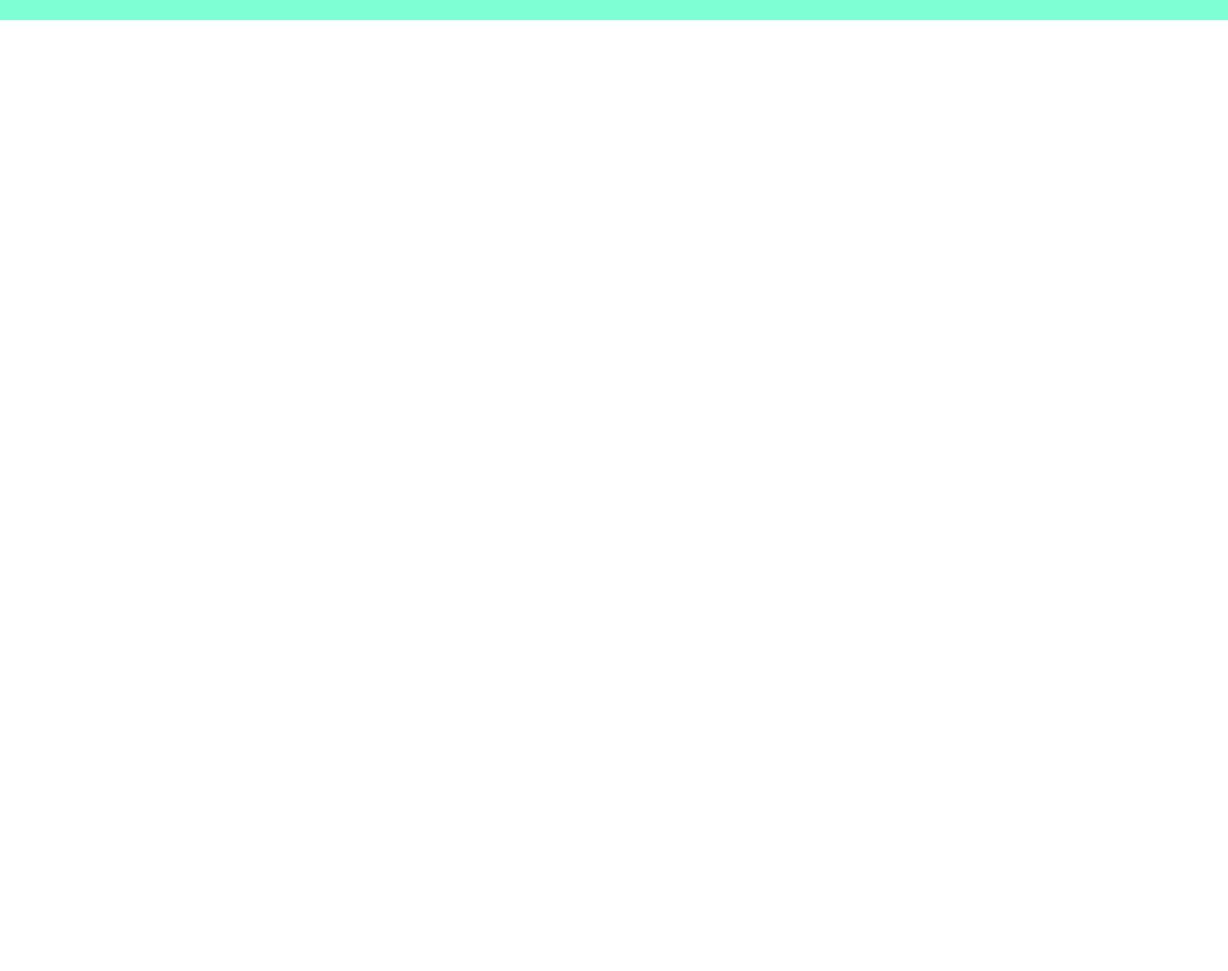
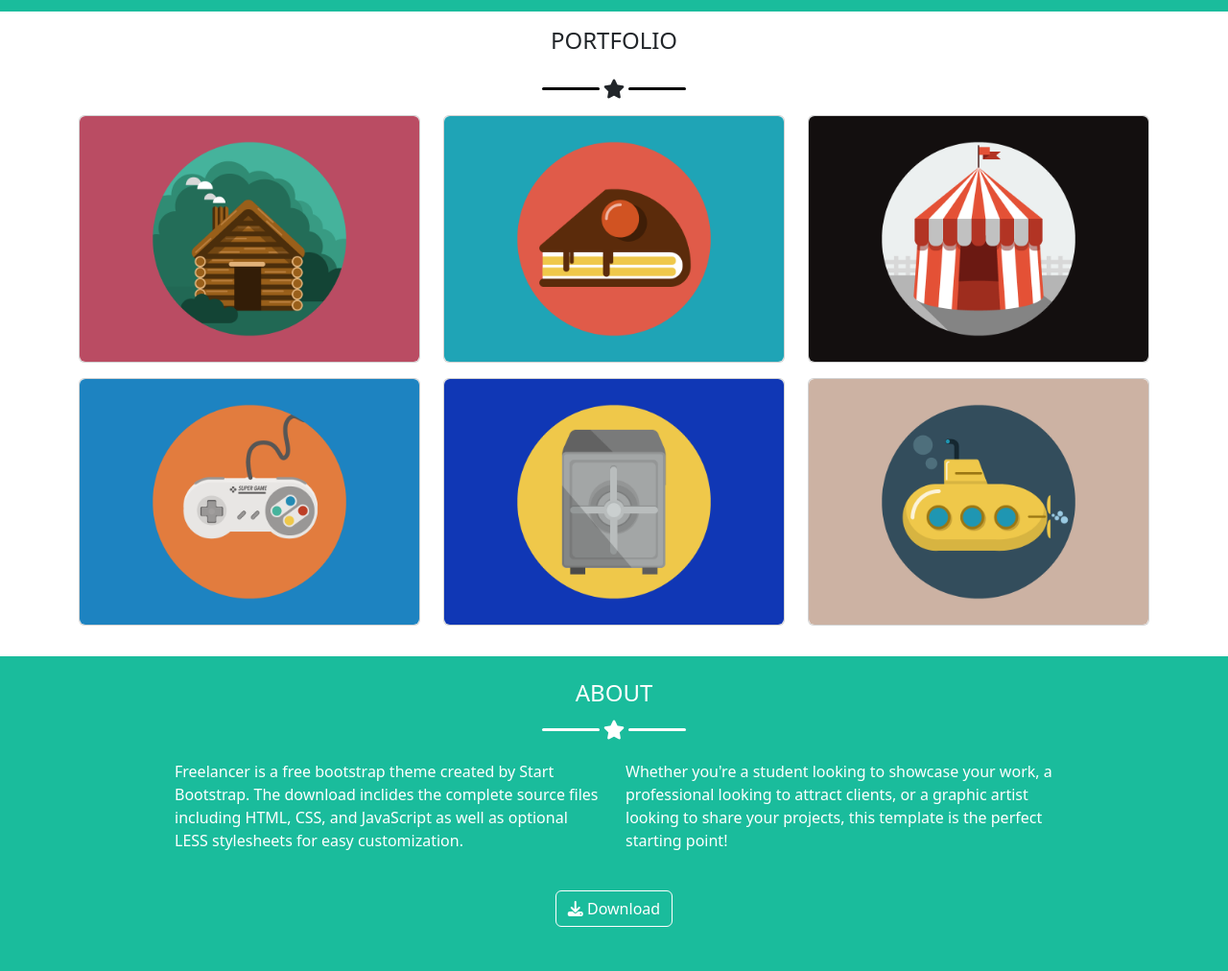
Before and after one commit to RiccardoSansone/html-css-bootstrap-freelancer, a plain HTML site: page index.html in a window 1280 px wide. Shown: the part 405-1417 px from the top of the page at 96% size. Before the commit the page ends 800 px from the top, so only its background shows below. Drawn offline with nearby package versions, Linux system fonts and the light colour scheme.

Commit message:
add section about

```diff
--- a/assets/style.css
+++ b/assets/style.css
@@ -1,7 +1,20 @@
+:root{
+    --bg-teal:#1abc9c;
+    --bg-home:#ba4b63;
+    --bg-cake:#1ea4b6;
+    --bg-circus:#140f0f;
+    --bg-joypad:#1c83c1;
+    --bg-lock:#0e38b5;
+    --bg-sub:#ccb2a3;
+    --bg-footer-top:#3a546d;
+    --bg-footer-bottom:#2c3e50;
+}
+
+
 .ms_navbar{
     width: 100%;
     height: 50px;
-    background-color: gray;
+    background-color: var(--bg-footer-bottom);
 }
 .ms_img_cover{
     width: 200px;
@@ -10,11 +23,28 @@
 .ms_line_white{
     width: 60px;
     height: 3.5px;
-    background-color: white;
     display: inline-block;
     border-radius: 20px;
+    background-color: white;
+}
+.ms_line_black{
+    width: 60px;
+    height: 3.5px;
+    display: inline-block;
+    border-radius: 20px;
+    background-color: black;
 }
 .start{
-    /* color: white; */
-    background-color: aquamarine;
+    background-color: var(--bg-teal);
 }
+[class^="col-"]{
+    padding-top: 1rem;
+}
+.about{
+    background-color: var(--bg-teal);
+    margin-top: 2rem;
+}
+.px_8{
+    padding-left: 7rem;
+    padding-right: 7rem;
+}
--- a/index.html
+++ b/index.html
@@ -25,11 +25,11 @@
                 <div class="row">
                     <div class="col d-flex flex-column justify-content-center align-items-center py-4 gap-1">
                          <img class="card-img-top ms_img_cover" src="./assets/img/avatar.svg" alt="">
-                         <h1>START BOOTSTRAP</h1>
+                         <h2>START BOOTSTRAP</h2>
                          <div class="row">
-                            <div class="col">
+                            <div class="col d-flex align-items-center gap-1">
                                 <span class="ms_line_white"></span>
-                                <span><i class="fa-solid fa-xl fa-star"></i></span>
+                                <span><i class="fa-solid fa-lg fa-star"></i></span>
                                 <span class="ms_line_white"></span>
                             </div>
                          </div>
@@ -45,6 +45,90 @@
             </div>
         </section>
         <!-- /start -->
+
+        <section class="portfolio">
+            <div class="container">
+                <h4 class="text-center py-3">
+                    PORTFOLIO
+                </h4>
+                <div class="col d-flex justify-content-center align-items-center gap-1">
+                    <span class="ms_line_black"></span>
+                    <span><i class="fa-solid fa-lg fa-star"></i></span>
+                    <span class="ms_line_black"></span>
+                </div>
+                <div class="row flex-wrap">
+                    <div class="col-12 col-md-6 col-lg-4">
+                        <div class="card">
+                            <img class="rounded" src="./assets/img/cabin.png" alt="">
+                        </div>
+                    </div>
+                    <div class="col-12 col-md-6 col-lg-4">
+                        <div class="card">
+                            <img class="rounded" src="./assets/img/cake.png" alt="">
+                        </div>
+                    </div>
+                    <div class="col-12 col-md-6 col-lg-4">
+                        <div class="card">
+                            <img class="rounded" src="./assets/img/circus.png" alt="">
+                        </div>
+                    </div>
+                    <div class="col-12 col-md-6 col-lg-4">
+                        <div class="card">
+                            <img class="rounded" src="./assets/img/game.png" alt="">
+                        </div>
+                    </div>
+                    <div class="col-12 col-md-6 col-lg-4">
+                        <div class="card">
+                            <img class="rounded" src="./assets/img/safe.png" alt="">
+                        </div>
+                    </div>
+                    <div class="col-12 col-md-6 col-lg-4">
+                        <div class="card">
+                            <img class="rounded" src="./assets/img/submarine.png" alt="">
+                        </div>
+                    </div>
+                </div>
+            </div>
+        </section>
+        <!-- /portfolio -->
+
+        <section class="about text-white">
+            <div class="container px_8">
+                <div class="row">
+                    <div class="col d-flex flex-column justify-content-center align-items-center py-4 gap-1">
+                         <h4>ABOUT</h4>
+                         <div class="row">
+                            <div class="col d-flex align-items-center gap-1">
+                                <span class="ms_line_white"></span>
+                                <span><i class="fa-solid fa-lg fa-star"></i></span>
+                                <span class="ms_line_white"></span>
+                            </div>
+
+                         </div>
+                            <div class="row">
+                                <div class="col-12 col-md-6">
+                                    <p>
+                                        Freelancer is a free bootstrap theme created by Start Bootstrap.
+                                        The download inclides the complete source files including HTML, CSS,
+                                        and JavaScript as well as optional LESS stylesheets for easy customization.
+                                    </p>
+                                </div>
+                                <div class="col-12 col-md-6">
+                                    <p>
+                                        Whether you're a student looking to showcase your work, a professional
+                                        looking to attract clients, or a graphic artist looking to share your
+                                        projects, this template is the perfect starting point!
+                                    </p>
+                                </div>
+                                <div class="col d-flex justify-content-center align-items-center py-4">
+                                    <button class="btn border-white text-white"><i class="fa-solid fa-download"></i> Download</button>
+                                </div>
+                            </div>
+                    </div>
+                </div>
+            </div>
+        </section>
+        <!-- /about -->
 
     </main>
     <!-- /main -->
```
